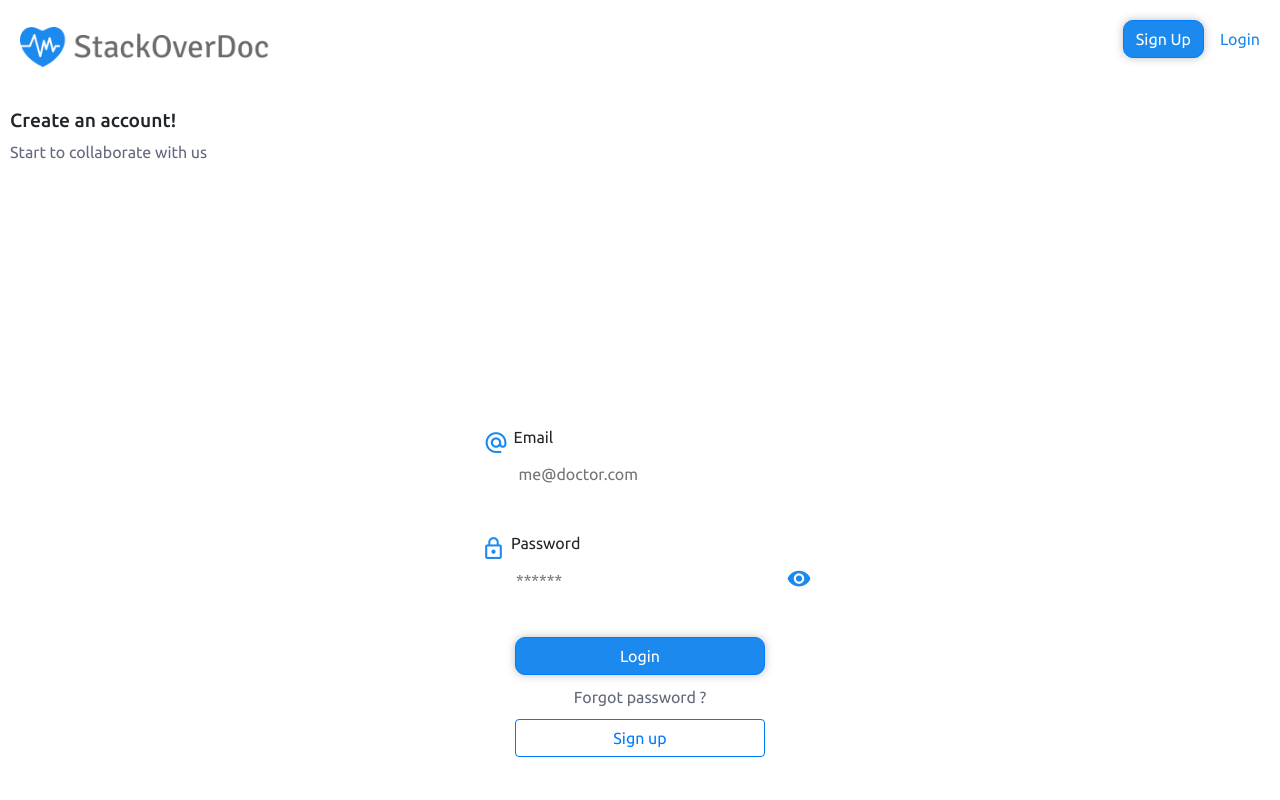
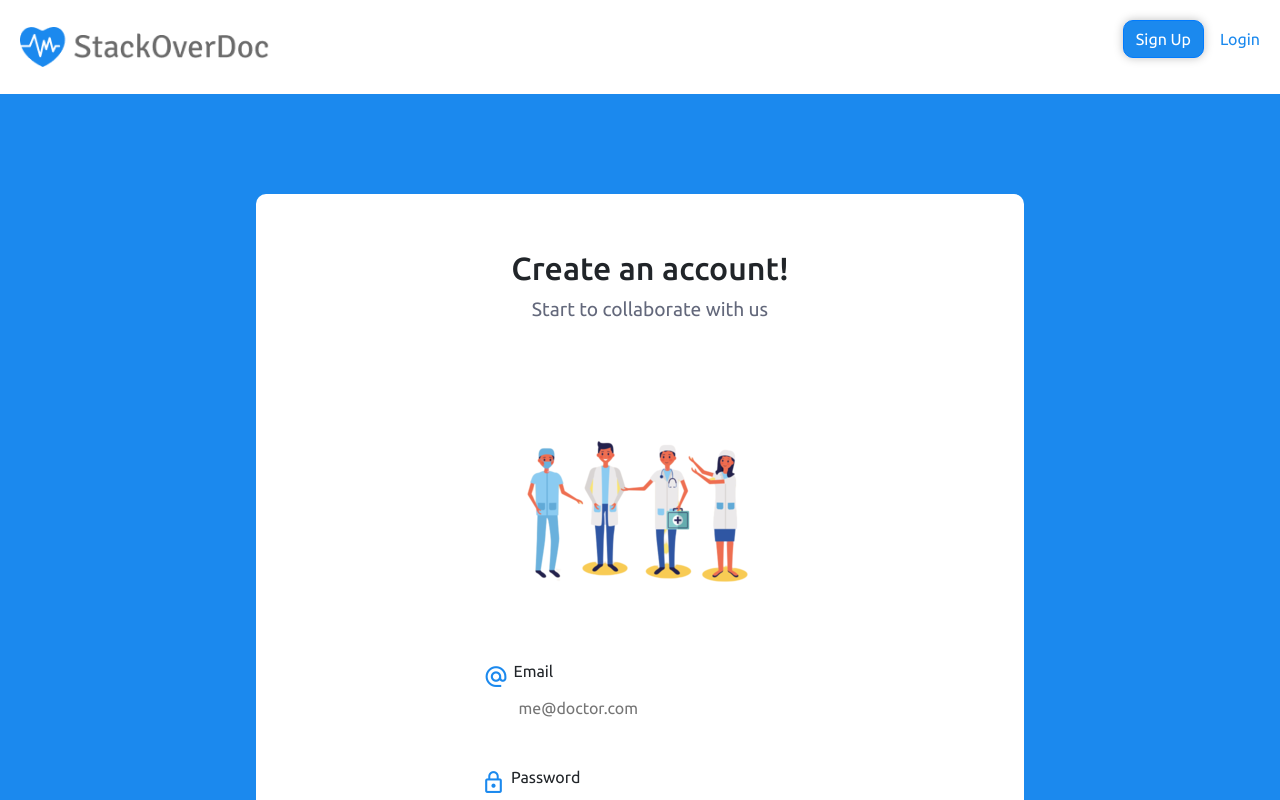
Before and after one commit to Riri-Z/stackoverdoc, a React (Create React App) app: page /login in a window 1280 px wide. Shown: the top 800 px of the page. Built offline with nearby package versions, Linux system fonts and the light colour scheme.

Commit message:
responsive

```diff
--- a/src/pages/Login.js
+++ b/src/pages/Login.js
@@ -1,18 +1,24 @@
 import React from 'react';
 import FormLogin from "../components/formLogin.js";
+import picture from "../images/background2.png"
 import '../styles/login.scss'
 
 class Login extends React.Component{
     render() {
         return (
             <div className='login-page'>
-                <div className='form-container'>
-                    <div className='login-text'>
-                        <h3>Create an account!</h3>
-                        <p>Start to collaborate with us</p>
+                <div className="log-container">
+                    <div className='form-container'>
+                        <div className='login-text'>
+                            <h3>Create an account!</h3>
+                            <p>Start to collaborate with us</p>
+                        </div>
+                    </div>
+                    <img src={picture} alt="doctor"/>
+                    <div className="large-screen">
+                        <FormLogin/>
                     </div>
                 </div>
-                <FormLogin/>
             </div>
 
         )
--- a/src/styles/login.scss
+++ b/src/styles/login.scss
@@ -77,4 +77,53 @@
         background-image: none;
     }
 
+    .login-page h3{
+        font-size: 2rem;
+        margin-top: 40px;
+        margin-left: 20px;
+        text-align: center;
+    }
+
+    .login-page p{
+        font-size: 1.2rem;
+        margin-left: 20px;
+        text-align: center;
+    }
+
+    div form{
+        width: 40%;
+        margin: 0 auto;
+        padding-top: 30px;
+    }
+
+    .form{
+        border-radius: 10px;
+
+    }
+
+    .large-screen{
+        display: flex;
+        flex-direction: row;
+    }
+
+    .login-page img{
+        height: 144px;
+        margin-top: 100px;
+    }
+
+    .log-container{
+        border-radius: 10px;
+        background-color: #fff;
+        width: 60%;
+        height: auto;
+        margin: 0 auto;
+
+    }
+
+    .login-page{
+        background-color: #1B89EE;
+        height: 100vh;
+        padding-top: 100px
+    }
+
 }
```
Also changed, not shown: src/images/background2.jpg (deleted), src/images/background2.png (added).
